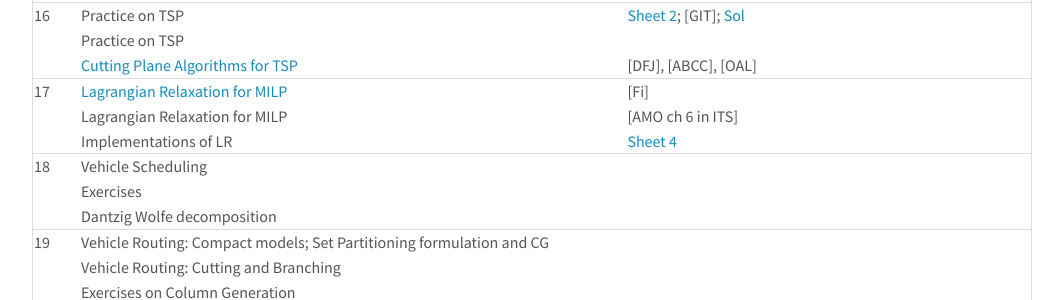
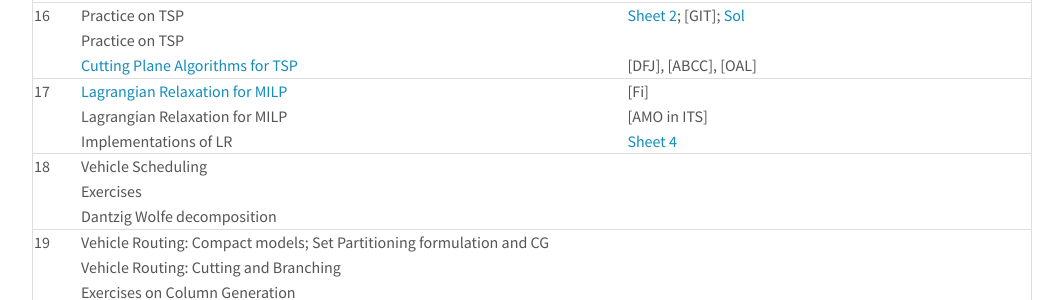
Before and after one commit to DM872/dm872.github.io, a Jekyll site: the page built from index.md, in a window 1280 px wide. Shown: the part 727-1027 px from the top of the page, without its empty margins (108-1171 px from the left). Built offline with Jekyll 4.4.1, drawn with Linux system fonts in a browser that asks for light colours; nearby versions of some CDN libraries; comment, search, counter and statistics services are not loaded.

Commit message:
added AMO

```diff
--- a/index.md
+++ b/index.md
@@ -67,7 +67,7 @@ w3.includeHTML();
 |      | [Cutting Plane Algorithms for TSP][54]                               | [DFJ], [ABCC], [OAL]                                         |
 |------+----------------------------------------------------------------------+--------------------------------------------------------------|
 |   17 | [Lagrangian Relaxation for MILP][59]                                 | [Fi]                                                         |
-|      | Lagrangian Relaxation for MILP                                       | [AMO ch 6 in ITS]                                            |
+|      | Lagrangian Relaxation for MILP                                       | [AMO in ITS]                                                 |
 |      | Implementations of LR                                                | [Sheet 4][14]                                                |
 |------+----------------------------------------------------------------------+--------------------------------------------------------------|
 |   18 | Vehicle Scheduling                                                   |                                                              |
```
